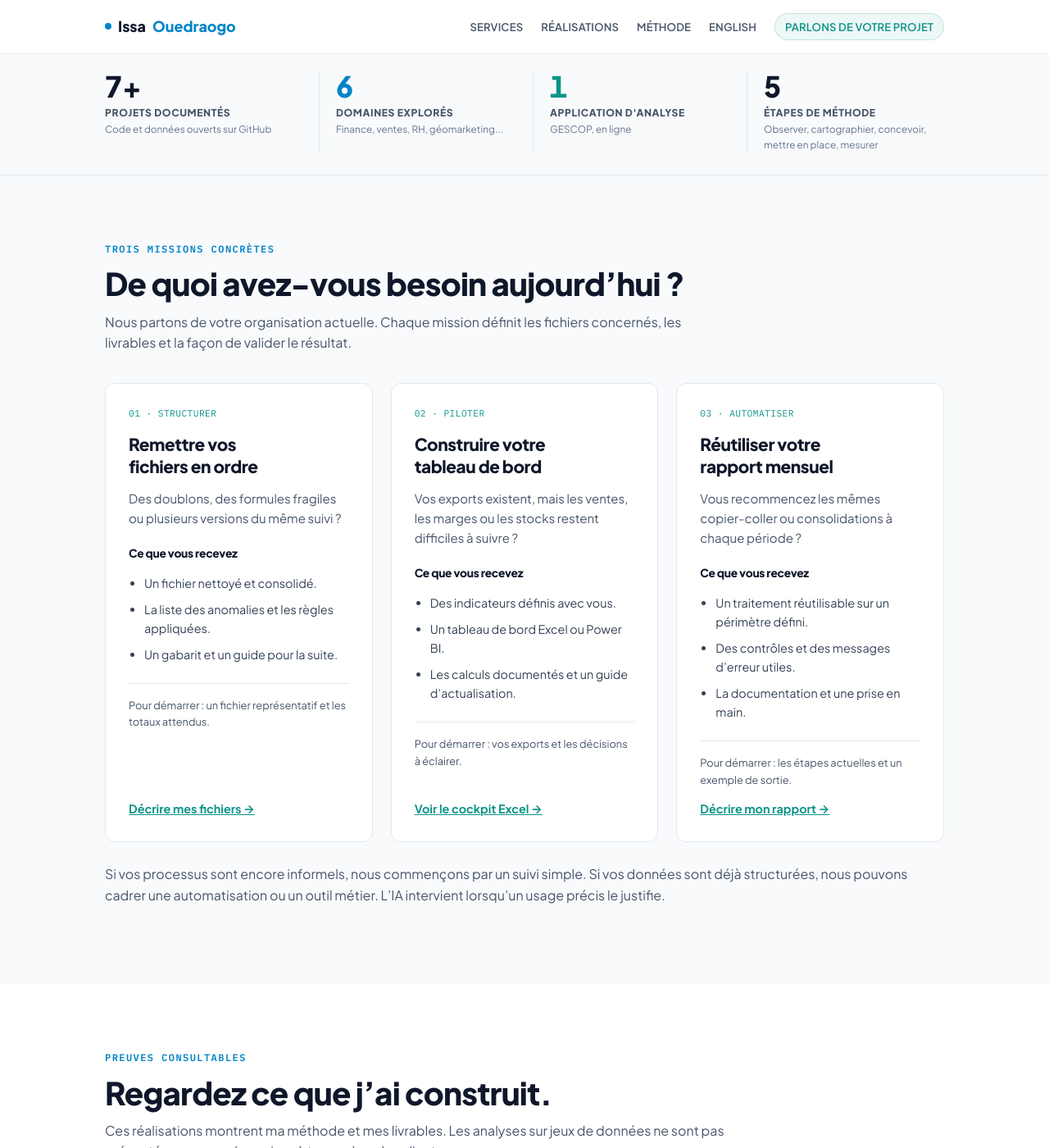
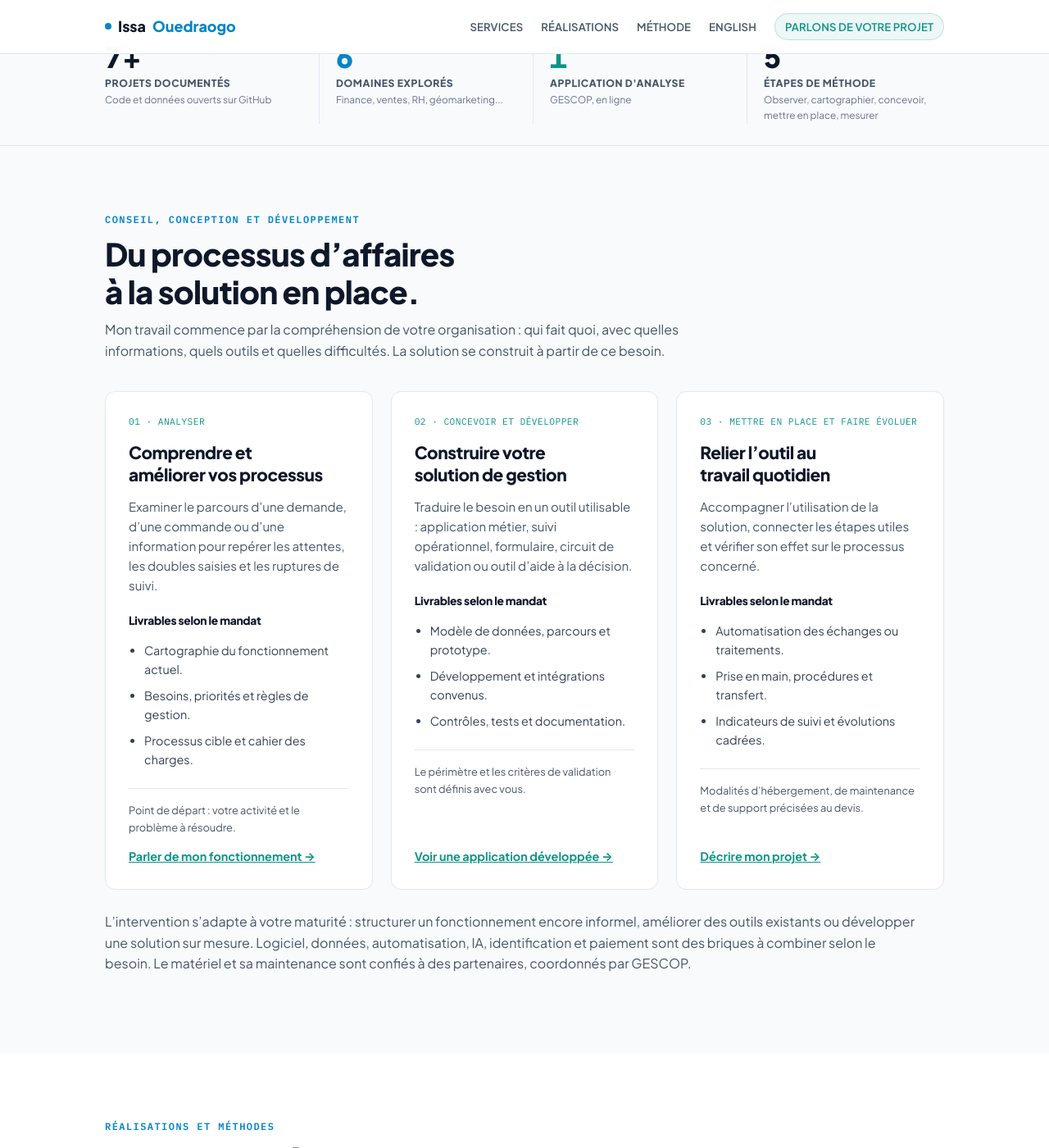
Before and after one commit to Issa0900/Issa-Ouedraogo, a Jekyll site: the page index.html, which Jekyll copies as it is, in a window 1280 px wide and 1400 px high, scrolled down 585 px. Shown: the whole window at 82% size. Built offline with Jekyll 4.4.1, drawn with Linux system fonts in a browser that asks for light colours; some of the changed text lies outside the part shown.

Commit message:
Rétablir le positionnement processus d’affaires et solutions de gestion sur mesure

```diff
--- a/index.html
+++ b/index.html
@@ -3,8 +3,8 @@
 <head>
 <meta charset="utf-8" />
 <meta name="viewport" content="width=device-width, initial-scale=1" />
-<title>Issa Ouedraogo | Freelance · Gestion, données et automatisation | FR/EN</title>
-<meta name="description" content="Consultant freelance pour PME : données, tableaux de bord Excel et Power BI, automatisation Python et outils de gestion. International à distance, français et anglais." />
+<title>Issa Ouedraogo | Processus d’affaires et solutions de gestion sur mesure</title>
+<meta name="description" content="Issa Ouedraogo, fondateur de GESCOP : analyse des processus d’affaires, conception et développement d’outils de gestion sur mesure, intégration et automatisation pour PME. FR/EN." />
 <link rel="preconnect" href="https://fonts.googleapis.com">
 <link rel="preconnect" href="https://fonts.gstatic.com" crossorigin>
 <link href="https://fonts.googleapis.com/css2?family=Plus+Jakarta+Sans:wght@400;500;600;700;800&family=IBM+Plex+Mono:wght@400;500;600&display=swap" rel="stylesheet">
@@ -741,13 +741,13 @@
       <div>
         <div class="hero-identity">
           <span class="dot"></span>
-          Consultant freelance · Gestion, données et automatisation · FR/EN
+          Fondateur de GESCOP · Conseil et intégration de solutions d’affaires
         </div>
         <h1>
-          Des fichiers fiables.<br>Des rapports prêts<br><em>à réutiliser.</em>
+          Du diagnostic<br><em>à la solution en place.</em>
         </h1>
         <p class="lead">
-          Votre suivi de ventes, de marges ou de stocks demande trop de manipulations ? Je nettoie vos fichiers, construis votre tableau de bord et automatise les étapes répétitives. Vous recevez un outil documenté, avec des calculs que vous pouvez vérifier. <strong>Mandats à distance à l’international, en français et en anglais.</strong>
+          J’analyse le fonctionnement de votre entreprise, ses besoins et ses points de friction. Je conçois et développe ensuite les outils de gestion et les solutions d’affaires adaptés à votre organisation, puis je vous accompagne dans leur mise en place. <strong>Mandats à distance à l’international, en français et en anglais.</strong>
         </p>
         <div class="hero-actions">
           <a class="btn-primary" href="mailto:gescop.support@gmail.com?subject=Projet%20freelance">Discuter de mon besoin</a>
@@ -795,49 +795,32 @@
   <!-- ==================== CE QUE J'AI CONSTRUIT ==================== -->
 
 
-  <section id="services" class="offers-section">
-    <div class="wrap">
-      <div class="section-head"><span class="kicker">Trois missions concrètes</span>
-        <h2>De quoi avez-vous besoin aujourd’hui ?</h2>
-        <p>Nous partons de votre organisation actuelle. Chaque mission définit les fichiers concernés, les livrables et la façon de valider le résultat.</p>
-      </div>
-      <div class="offer-grid">
-        <article class="offer"><span class="offer-step">01 · Structurer</span><h3>Remettre vos fichiers en ordre</h3>
-          <p>Des doublons, des formules fragiles ou plusieurs versions du même suivi ?</p>
-          <h4>Ce que vous recevez</h4><ul><li>Un fichier nettoyé et consolidé.</li><li>La liste des anomalies et les règles appliquées.</li><li>Un gabarit et un guide pour la suite.</li></ul>
-          <p class="offer-fit">Pour démarrer : un fichier représentatif et les totaux attendus.</p><a href="mailto:gescop.support@gmail.com?subject=Mission%20fichiers">Décrire mes fichiers →</a>
-        </article>
-        <article class="offer"><span class="offer-step">02 · Piloter</span><h3>Construire votre tableau de bord</h3>
-          <p>Vos exports existent, mais les ventes, les marges ou les stocks restent difficiles à suivre ?</p>
-          <h4>Ce que vous recevez</h4><ul><li>Des indicateurs définis avec vous.</li><li>Un tableau de bord Excel ou Power BI.</li><li>Les calculs documentés et un guide d’actualisation.</li></ul>
-          <p class="offer-fit">Pour démarrer : vos exports et les décisions à éclairer.</p><a href="./dashboard-ventes-performance/">Voir le cockpit Excel →</a>
-        </article>
-        <article class="offer"><span class="offer-step">03 · Automatiser</span><h3>Réutiliser votre rapport mensuel</h3>
-          <p>Vous recommencez les mêmes copier-coller ou consolidations à chaque période ?</p>
-          <h4>Ce que vous recevez</h4><ul><li>Un traitement réutilisable sur un périmètre défini.</li><li>Des contrôles et des messages d’erreur utiles.</li><li>La documentation et une prise en main.</li></ul>
-          <p class="offer-fit">Pour démarrer : les étapes actuelles et un exemple de sortie.</p><a href="mailto:gescop.support@gmail.com?subject=Mission%20rapport%20recurrent">Décrire mon rapport →</a>
-        </article>
-      </div>
-      <p class="scope-note">Si vos processus sont encore informels, nous commençons par un suivi simple. Si vos données sont déjà structurées, nous pouvons cadrer une automatisation ou un outil métier. L’IA intervient lorsqu’un usage précis le justifie.</p>
+  <section id="services" class="offers-section"><div class="wrap">
+    <div class="section-head"><span class="kicker">Conseil, conception et développement</span><h2>Du processus d’affaires à la solution en place.</h2><p>Mon travail commence par la compréhension de votre organisation : qui fait quoi, avec quelles informations, quels outils et quelles difficultés. La solution se construit à partir de ce besoin.</p></div>
+    <div class="offer-grid">
+      <article class="offer"><span class="offer-step">01 · Analyser</span><h3>Comprendre et améliorer vos processus</h3><p>Examiner le parcours d’une demande, d’une commande ou d’une information pour repérer les attentes, les doubles saisies et les ruptures de suivi.</p><h4>Livrables selon le mandat</h4><ul><li>Cartographie du fonctionnement actuel.</li><li>Besoins, priorités et règles de gestion.</li><li>Processus cible et cahier des charges.</li></ul><p class="offer-fit">Point de départ : votre activité et le problème à résoudre.</p><a href="mailto:gescop.support@gmail.com?subject=Analyse%20de%20processus">Parler de mon fonctionnement →</a></article>
+      <article class="offer"><span class="offer-step">02 · Concevoir et développer</span><h3>Construire votre solution de gestion</h3><p>Traduire le besoin en un outil utilisable : application métier, suivi opérationnel, formulaire, circuit de validation ou outil d’aide à la décision.</p><h4>Livrables selon le mandat</h4><ul><li>Modèle de données, parcours et prototype.</li><li>Développement et intégrations convenus.</li><li>Contrôles, tests et documentation.</li></ul><p class="offer-fit">Le périmètre et les critères de validation sont définis avec vous.</p><a href="./gescop/">Voir une application développée →</a></article>
+      <article class="offer"><span class="offer-step">03 · Mettre en place et faire évoluer</span><h3>Relier l’outil au travail quotidien</h3><p>Accompagner l’utilisation de la solution, connecter les étapes utiles et vérifier son effet sur le processus concerné.</p><h4>Livrables selon le mandat</h4><ul><li>Automatisation des échanges ou traitements.</li><li>Prise en main, procédures et transfert.</li><li>Indicateurs de suivi et évolutions cadrées.</li></ul><p class="offer-fit">Modalités d’hébergement, de maintenance et de support précisées au devis.</p><a href="mailto:gescop.support@gmail.com?subject=Solution%20de%20gestion">Décrire mon projet →</a></article>
     </div>
-  </section>
+    <p class="scope-note">L’intervention s’adapte à votre maturité : structurer un fonctionnement encore informel, améliorer des outils existants ou développer une solution sur mesure. Logiciel, données, automatisation, IA, identification et paiement sont des briques à combiner selon le besoin. Le matériel et sa maintenance sont confiés à des partenaires, coordonnés par GESCOP.</p>
+  </div></section>
   <section id="exemples">
-    <div class="wrap"><div class="section-head"><span class="kicker">Preuves consultables</span><h2>Regardez ce que j’ai construit.</h2><p>Ces réalisations montrent ma méthode et mes livrables. Les analyses sur jeux de données ne sont pas présentées comme des gains obtenus chez des clients.</p></div>
+    <div class="wrap"><div class="section-head"><span class="kicker">Réalisations et méthodes</span><h2>De l’analyse à l’outil de gestion.</h2><p>Ces réalisations montrent ma méthode et mes livrables. Les analyses sur jeux de données ne sont pas présentées comme des gains obtenus chez des clients.</p></div>
       <div class="offer-grid proof-grid">
-        <article class="offer"><span class="offer-step">Tableau de bord · Jeu de données Superstore</span><h3>Suivre ventes et marges dans Excel</h3><p>Un cockpit filtrable, une préparation des données et des calculs consultables pour examiner la performance par catégorie.</p><a href="./dashboard-ventes-performance/">Voir le livrable et sa méthode →</a></article>
-        <article class="offer"><span class="offer-step">Modélisation · Projet de démarrage</span><h3>Relier budget et trésorerie</h3><p>Un modèle financier documenté pour examiner les revenus, les charges et les besoins de financement d’un scénario de démarrage.</p><a href="./analyse-financiere-demarrage/">Examiner le modèle →</a></article>
-        <article class="offer"><span class="offer-step">Application développée · GESCOP</span><h3>Passer des fichiers aux décisions</h3><p>Une application qui relie import, indicateurs traçables, alertes et suivi des actions. Une preuve de conception et de développement d’un outil métier.</p><a href="./gescop/">Voir les captures et le fonctionnement →</a></article>
+<article class="offer"><span class="offer-step">Application développée · GESCOP</span><h3>Passer des fichiers aux décisions</h3><p>Une application qui relie import, indicateurs traçables, alertes et suivi des actions. Une preuve de conception et de développement d’un outil métier.</p><a href="./gescop/">Voir les captures et le fonctionnement →</a></article>
+<article class="offer"><span class="offer-step">Tableau de bord · Jeu de données Superstore</span><h3>Suivre ventes et marges dans Excel</h3><p>Un cockpit filtrable, une préparation des données et des calculs consultables pour examiner la performance par catégorie.</p><a href="./dashboard-ventes-performance/">Voir le livrable et sa méthode →</a></article>
+<article class="offer"><span class="offer-step">Modélisation · Projet de démarrage</span><h3>Relier budget et trésorerie</h3><p>Un modèle financier documenté pour examiner les revenus, les charges et les besoins de financement d’un scénario de démarrage.</p><a href="./analyse-financiere-demarrage/">Examiner le modèle →</a></article>
       </div>
     </div>
   </section>
-  <section id="methode" class="method-section"><div class="wrap"><div class="section-head"><span class="kicker">Comment se déroule une mission</span><h2>Un premier lot clair, avant d’aller plus loin.</h2></div>
-    <ol class="method-list"><li><strong>Comprendre votre suivi.</strong><span>Votre question, vos outils, vos fichiers et votre échéance.</span></li><li><strong>Définir le livrable.</strong><span>Un périmètre, un devis et des critères de validation convenus.</span></li><li><strong>Vérifier sur un exemple.</strong><span>Une première version comparée aux données sources et à vos attentes.</span></li><li><strong>Transmettre l’outil.</strong><span>La version validée, ses limites, sa documentation et sa prise en main.</span></li></ol>
-    <p>Les licences, l’hébergement, le support et les évolutions éventuelles sont précisés dans le devis. Une mission peut se réaliser dans vos outils existants ; GESCOP est une option lorsque le besoin s’y prête.</p>
+  <section id="methode" class="method-section"><div class="wrap"><div class="section-head"><span class="kicker">La méthode GESCOP</span><h2>Comprendre avant de construire.</h2></div>
+    <ol class="method-list"><li><strong>Observer.</strong><span>Comprendre le travail réel, sur le terrain et dans les données.</span></li><li><strong>Cartographier.</strong><span>Décrire les étapes, les pertes de temps, les erreurs et les doubles saisies.</span></li><li><strong>Concevoir.</strong><span>Définir les bonnes briques, prototyper et développer la solution adaptée.</span></li><li><strong>Mettre en place.</strong><span>Intégrer, tester, documenter et accompagner les utilisateurs, avec des partenaires lorsque nécessaire.</span></li><li><strong>Mesurer.</strong><span>Comparer les indicateurs avant et après, puis cadrer les évolutions utiles.</span></li></ol>
+    <p>Chaque projet fait l’objet d’un devis forfaitaire : livrables, déroulement, exclusions, responsabilités et paiement par étapes. La solution peut s’appuyer sur vos outils existants, sur GESCOP lorsque le besoin s’y prête, ou sur un développement spécifique.</p>
   </div></section>
-  <section id="english" lang="en"><div class="wrap"><div class="section-head"><span class="kicker">Remote projects · French / English</span><h2>Reliable spreadsheets. Reusable reporting.</h2><p>I help small businesses clean and reconcile their files, build practical dashboards and automate recurring reports. My background combines business management with Excel, Power BI, Python, SQL and business application development.</p></div>
-  <div class="offer-grid"><article class="offer"><h3>Clean and reconcile</h3><p>Structured source files, documented corrections and a reusable tracking template.</p></article><article class="offer"><h3>Build a dashboard</h3><p>Agreed KPIs, an Excel or Power BI report, calculation notes and refresh instructions.</p></article><article class="offer"><h3>Automate a recurring report</h3><p>A defined workflow, validation checks, documentation and handover.</p></article></div>
-  <p style="margin-top:24px">Start with your current process, a representative file and the output you need. We agree on scope, acceptance criteria and pricing before work begins. The portfolio examples are demonstrations and analytical projects, not claimed client savings.</p><a class="btn-primary" href="mailto:gescop.support@gmail.com?subject=Remote%20reporting%20project">Tell me about your project</a></div></section>
-
+  <section id="english" lang="en"><div class="wrap"><div class="section-head"><span class="kicker">Business processes · Custom business solutions · FR/EN</span><h2>Understand the process. Build the solution.</h2><p>I analyze how your business operates, identify needs and friction points, then design and develop management tools and business applications suited to your organization. My work connects business analysis, software development, integration and implementation.</p></div>
+    <div class="offer-grid"><article class="offer"><h3>Analyze business processes</h3><p>Map the current workflow, clarify requirements and define a practical target process.</p></article><article class="offer"><h3>Design and develop</h3><p>Build a scoped business application or management tool, with agreed data rules, integrations and acceptance checks.</p></article><article class="offer"><h3>Implement and improve</h3><p>Support adoption, document the solution and assess its effect on the workflow. Dashboards, automation and AI are selected when they serve the business need.</p></article></div>
+    <p style="margin-top:24px">Remote projects worldwide in French and English. Based in the Québec region. We agree on scope, deliverables and responsibilities before work begins.</p><a class="btn-primary" href="mailto:gescop.support@gmail.com?subject=Business%20solution%20project">Tell me about your business process</a>
+  </div></section>
   <section id="construit">
     <div class="wrap">
       <div class="section-head">
@@ -1357,7 +1340,7 @@
       <div class="recruitment-card">
         <h2>Parlons de votre entreprise</h2>
         <p>
-          Décrivez votre suivi actuel, le problème rencontré et le livrable souhaité. <strong>International à distance · Français / English.</strong> Interventions sur place dans la région de Québec.
+          Décrivez votre fonctionnement actuel, le problème à résoudre et ce que vous souhaitez améliorer. <strong>International à distance · Français / English.</strong> Interventions sur place dans la région de Québec.
         </p>
         <div class="recruitment-buttons">
           <a class="btn-primary" href="mailto:gescop.support@gmail.com?subject=Projet%20freelance">Discuter de mon besoin</a>
```
